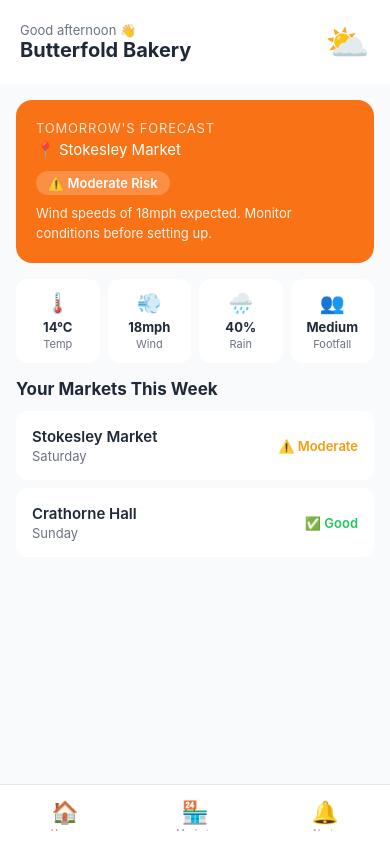
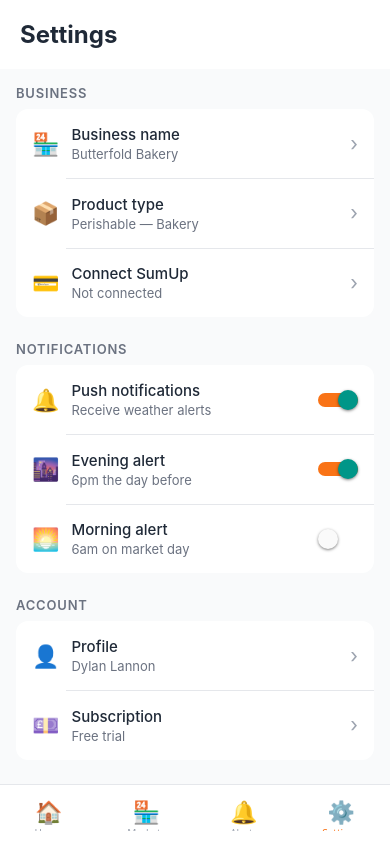
Before and after one commit to DylanLannon/PitchCast, a React Native app: screen /Settings in a window 390 px wide. Built offline with nearby package versions, Linux system fonts and the light colour scheme.

Commit message:
Add Settings screen with notifications and SumUp integration placeholder

```diff
--- a/App.tsx
+++ b/App.tsx
@@ -5,6 +5,7 @@ import { Text } from "react-native";
 import HomeScreen from "./screens/HomeScreen";
 import MarketsScreen from "./screens/MarketsScreen";
 import AlertsScreen from "./screens/AlertsScreen";
+import SettingsScreen from "./screens/SettingsScreen";
 import { COLORS } from "./constants/colors";
 
 const Tab = createBottomTabNavigator();
@@ -52,6 +53,14 @@ export default function App() {
               tabBarLabel: "Alerts",
             }}
           />
+          <Tab.Screen
+            name="Settings"
+            component={SettingsScreen}
+            options={{
+              tabBarIcon: ({ color }) => <Text style={{ fontSize: 22, color }}>⚙️</Text>,
+              tabBarLabel: "Settings",
+            }}
+          />
         </Tab.Navigator>
       </NavigationContainer>
     </SafeAreaProvider>
--- a/screens/SettingsScreen.tsx
+++ b/screens/SettingsScreen.tsx
@@ -0,0 +1,136 @@
+import { View, Text, StyleSheet, ScrollView, TouchableOpacity, Switch } from "react-native";
+import { SafeAreaView } from "react-native-safe-area-context";
+import { useState } from "react";
+import { COLORS, FONTS } from "../constants/colors";
+
+export default function SettingsScreen() {
+  const [notifications, setNotifications] = useState(true);
+  const [eveningAlert, setEveningAlert] = useState(true);
+  const [morningAlert, setMorningAlert] = useState(false);
+
+  return (
+    <SafeAreaView style={styles.container}>
+      <ScrollView showsVerticalScrollIndicator={false}>
+        <View style={styles.header}>
+          <Text style={styles.title}>Settings</Text>
+        </View>
+
+        <View style={styles.section}>
+          <Text style={styles.sectionTitle}>Business</Text>
+          <View style={styles.card}>
+            <TouchableOpacity style={styles.row}>
+              <Text style={styles.rowEmoji}>🏪</Text>
+              <View style={styles.rowInfo}>
+                <Text style={styles.rowLabel}>Business name</Text>
+                <Text style={styles.rowValue}>Butterfold Bakery</Text>
+              </View>
+              <Text style={styles.chevron}>›</Text>
+            </TouchableOpacity>
+            <View style={styles.divider} />
+            <TouchableOpacity style={styles.row}>
+              <Text style={styles.rowEmoji}>📦</Text>
+              <View style={styles.rowInfo}>
+                <Text style={styles.rowLabel}>Product type</Text>
+                <Text style={styles.rowValue}>Perishable — Bakery</Text>
+              </View>
+              <Text style={styles.chevron}>›</Text>
+            </TouchableOpacity>
+            <View style={styles.divider} />
+            <TouchableOpacity style={styles.row}>
+              <Text style={styles.rowEmoji}>💳</Text>
+              <View style={styles.rowInfo}>
+                <Text style={styles.rowLabel}>Connect SumUp</Text>
+                <Text style={styles.rowValue}>Not connected</Text>
+              </View>
+              <Text style={styles.chevron}>›</Text>
+            </TouchableOpacity>
+          </View>
+        </View>
+
+        <View style={styles.section}>
+          <Text style={styles.sectionTitle}>Notifications</Text>
+          <View style={styles.card}>
+            <View style={styles.row}>
+              <Text style={styles.rowEmoji}>🔔</Text>
+              <View style={styles.rowInfo}>
+                <Text style={styles.rowLabel}>Push notifications</Text>
+                <Text style={styles.rowValue}>Receive weather alerts</Text>
+              </View>
+              <Switch
+                value={notifications}
+                onValueChange={setNotifications}
+                trackColor={{ true: COLORS.primary }}
+              />
+            </View>
+            <View style={styles.divider} />
+            <View style={styles.row}>
+              <Text style={styles.rowEmoji}>🌆</Text>
+              <View style={styles.rowInfo}>
+                <Text style={styles.rowLabel}>Evening alert</Text>
+                <Text style={styles.rowValue}>6pm the day before</Text>
+              </View>
+              <Switch
+                value={eveningAlert}
+                onValueChange={setEveningAlert}
+                trackColor={{ true: COLORS.primary }}
+              />
+            </View>
+            <View style={styles.divider} />
+            <View style={styles.row}>
+              <Text style={styles.rowEmoji}>🌅</Text>
+              <View style={styles.rowInfo}>
+                <Text style={styles.rowLabel}>Morning alert</Text>
+                <Text style={styles.rowValue}>6am on market day</Text>
+              </View>
+              <Switch
+                value={morningAlert}
+                onValueChange={setMorningAlert}
+                trackColor={{ true: COLORS.primary }}
+              />
+            </View>
+          </View>
+        </View>
+
+        <View style={styles.section}>
+          <Text style={styles.sectionTitle}>Account</Text>
+          <View style={styles.card}>
+            <TouchableOpacity style={styles.row}>
+              <Text style={styles.rowEmoji}>👤</Text>
+              <View style={styles.rowInfo}>
+                <Text style={styles.rowLabel}>Profile</Text>
+                <Text style={styles.rowValue}>Dylan Lannon</Text>
+              </View>
+              <Text style={styles.chevron}>›</Text>
+            </TouchableOpacity>
+            <View style={styles.divider} />
+            <TouchableOpacity style={styles.row}>
+              <Text style={styles.rowEmoji}>💷</Text>
+              <View style={styles.rowInfo}>
+                <Text style={styles.rowLabel}>Subscription</Text>
+                <Text style={styles.rowValue}>Free trial</Text>
+              </View>
+              <Text style={styles.chevron}>›</Text>
+            </TouchableOpacity>
+          </View>
+        </View>
+
+      </ScrollView>
+    </SafeAreaView>
+  );
+}
+
+const styles = StyleSheet.create({
+  container: { flex: 1, backgroundColor: COLORS.gray50 },
+  header: { padding: 20, backgroundColor: COLORS.white, marginBottom: 8 },
+  title: { fontSize: FONTS.size.xxl, fontWeight: "700", color: COLORS.text },
+  section: { paddingHorizontal: 16, marginBottom: 16 },
+  sectionTitle: { fontSize: FONTS.size.sm, fontWeight: "600", color: COLORS.textMuted, textTransform: "uppercase", letterSpacing: 0.8, marginBottom: 8, marginTop: 8 },
+  card: { backgroundColor: COLORS.white, borderRadius: 12, overflow: "hidden" },
+  row: { flexDirection: "row", alignItems: "center", padding: 16 },
+  rowEmoji: { fontSize: 22, marginRight: 12 },
+  rowInfo: { flex: 1 },
+  rowLabel: { fontSize: FONTS.size.md, color: COLORS.text, fontWeight: "500" },
+  rowValue: { fontSize: FONTS.size.sm, color: COLORS.textMuted, marginTop: 2 },
+  chevron: { fontSize: 20, color: COLORS.gray400 },
+  divider: { height: 0.5, backgroundColor: COLORS.gray200, marginLeft: 50 },
+});
```
